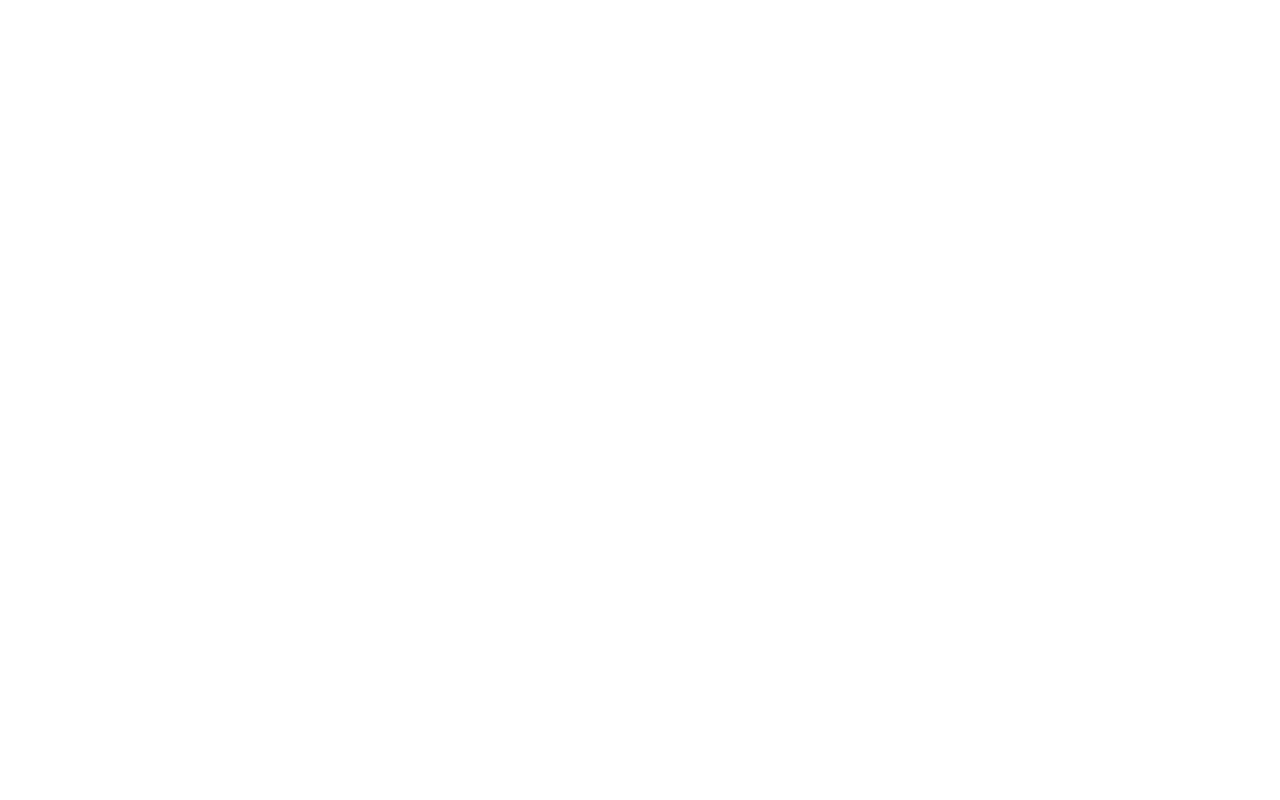
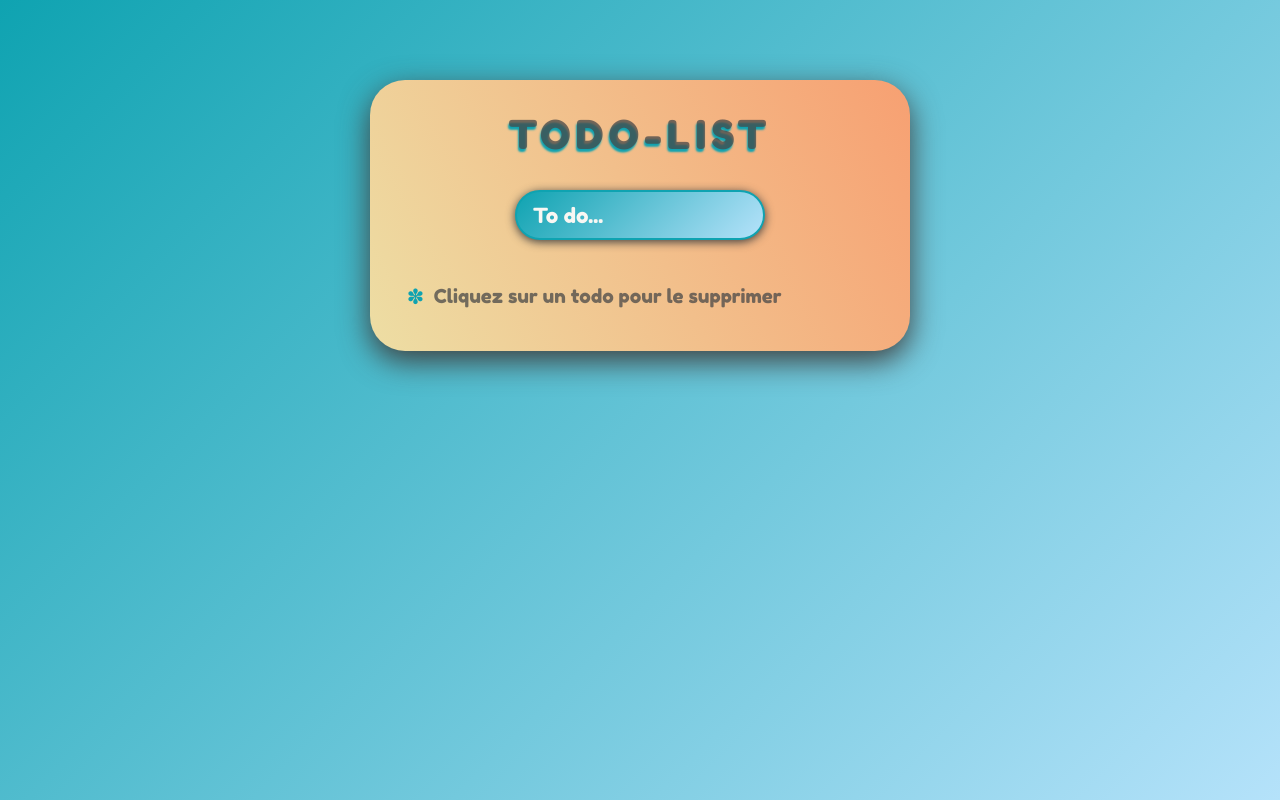
Before and after one commit to OliviaG-dev/Todo-list-2, a plain HTML site: page index.html in a window 1280 px wide. Drawn offline with Linux system fonts and the light colour scheme.

Commit message:
add html/css and js

```diff
--- a/index.html
+++ b/index.html
@@ -9,6 +9,13 @@
 </head>
 <body>
 
+    <div class="container">
+        <h1>Todo-list</h1>
+        <form action="">
+            <input type="text" placeholder="To do..." id="item" autocomplete="off" minlength="2">
+        </form>
+        <ul id="list"></ul>
+    </div>
 
 
 
--- a/index.js
+++ b/index.js
@@ -0,0 +1,35 @@
+const list = document.getElementById('list');
+const form = document.querySelector('form');
+const item = document.getElementById('item');
+
+form.addEventListener('submit', (e) => {
+    e.preventDefault();
+    list.innerHTML += `<li>${item.value}</li>`;
+    storage();
+    item.value = '';
+});
+
+list.addEventListener('click', (e) => {
+    if(e.target.classList.contains('checked')){
+        e.target.remove();
+    } else {
+        e.target.classList.add('checked');
+    }
+    storage();
+})
+
+//storage
+function storage(){
+    window.localStorage.todolist = list.innerHTML;
+}
+function getValues(){
+    let storageContent = window.localStorage.todolist;
+    if(!storageContent){
+        list.innerHTML =
+        `<li>Cliquez sur un todo pour le supprimer</li>`;
+    }
+    else {
+        list.innerHTML = storageContent;
+    }
+}
+getValues();
--- a/style.css
+++ b/style.css
@@ -0,0 +1,121 @@
+@charset "UTF-8";
+@import url("https://fonts.googleapis.com/css2?family=Fredoka+One&display=swap");
+
+* {
+    margin: 0;
+    padding: 0;
+    box-sizing: border-box;
+    outline: none;
+    border: none;
+    font-family: "Fredoka One", cursive;
+    color: #474747be;
+}
+
+body {
+    padding: 5rem 0;
+    background-color: #0FA3B1;
+    background-image: linear-gradient(135deg, #0FA3B1 0%, #B5E2FA 100%);
+    min-height: 100vh;
+}
+
+body .container {
+    width: 540px;
+    margin: 0 auto;
+    text-align: center;
+    background-color: #F7A072;
+    background-image: linear-gradient(62deg, #EDDEA4 0%, #F7A072 100%);
+    padding: 2rem 1rem;
+    border-radius: 35px;
+    box-shadow: 0px 10px 30px 0px #3f3f3f;
+}
+
+body h1 {
+    text-transform: uppercase;
+    letter-spacing: 0.4rem;
+    font-size: 2.35rem;
+    text-shadow: -1px 3px 2px #0FA3B1;
+}
+
+body form {
+    margin: 2rem 0;
+}
+
+body form input {
+    width: 250px;
+    height: 50px;
+    border-radius: 50px;
+    padding: 0 1rem;
+    border: 2px solid #0FA3B1;
+    font-size: 1.3rem;
+    background-color: #0FA3B1;
+    background-image: linear-gradient(135deg, #0FA3B1 0%, #B5E2FA 100%);
+    color: #F9F7F3;
+    box-shadow: 0px 2px 10px 0px #3f3f3f;
+    transition: 0.7s;
+}
+
+body form input::placeholder {
+    color: #F9F7F3;
+}
+
+body form input:focus {
+    border: 3px solid #f0efea;
+}
+
+body ul {
+    text-align: left;
+}
+
+body ul li {
+    list-style: none;
+    padding: 0.7rem;
+    position: relative;
+    font-size: 1.2rem;
+    cursor: pointer;
+}
+
+body ul li:before {
+    content: "✽";
+    padding: 0.6rem;
+    font-size: 1.3rem;
+    color: #0FA3B1;
+}
+
+body ul li:after {
+    opacity: 0;
+}
+
+body ul li:hover:after {
+    content: " (terminé)";
+    opacity: 0;
+    font-size: 1.1rem;
+    color: #0FA3B1;
+    font-style: italic;
+    animation: pseudoClassAnim 1s forwards;
+}
+
+body ul .checked:before {
+    content: "✔";
+    padding: 10px 10px;
+    font-size: 1.1rem;
+    color: #0FA3B1;
+}
+
+body ul .checked:hover:after {
+    content: " (supprimer)";
+    font-size: 1.1rem;
+    color: #0FA3B1;
+    opacity: 0;
+}
+
+@keyframes pseudoClassAnim {
+    to {
+        opacity: 1;
+    }
+}
+
+@media (max-width: 620px) {
+    body .container {
+        width: auto;
+    }
+}
```
